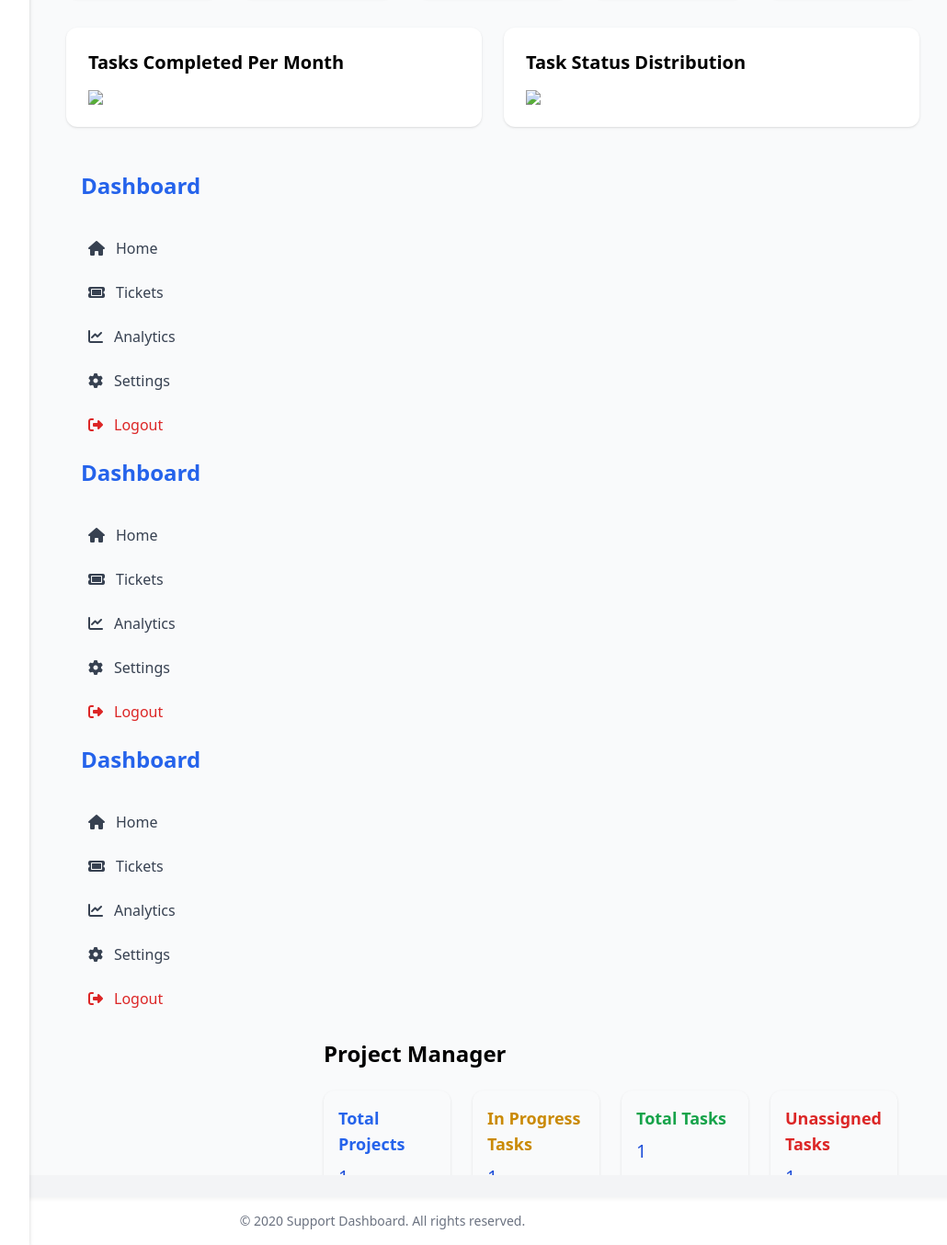
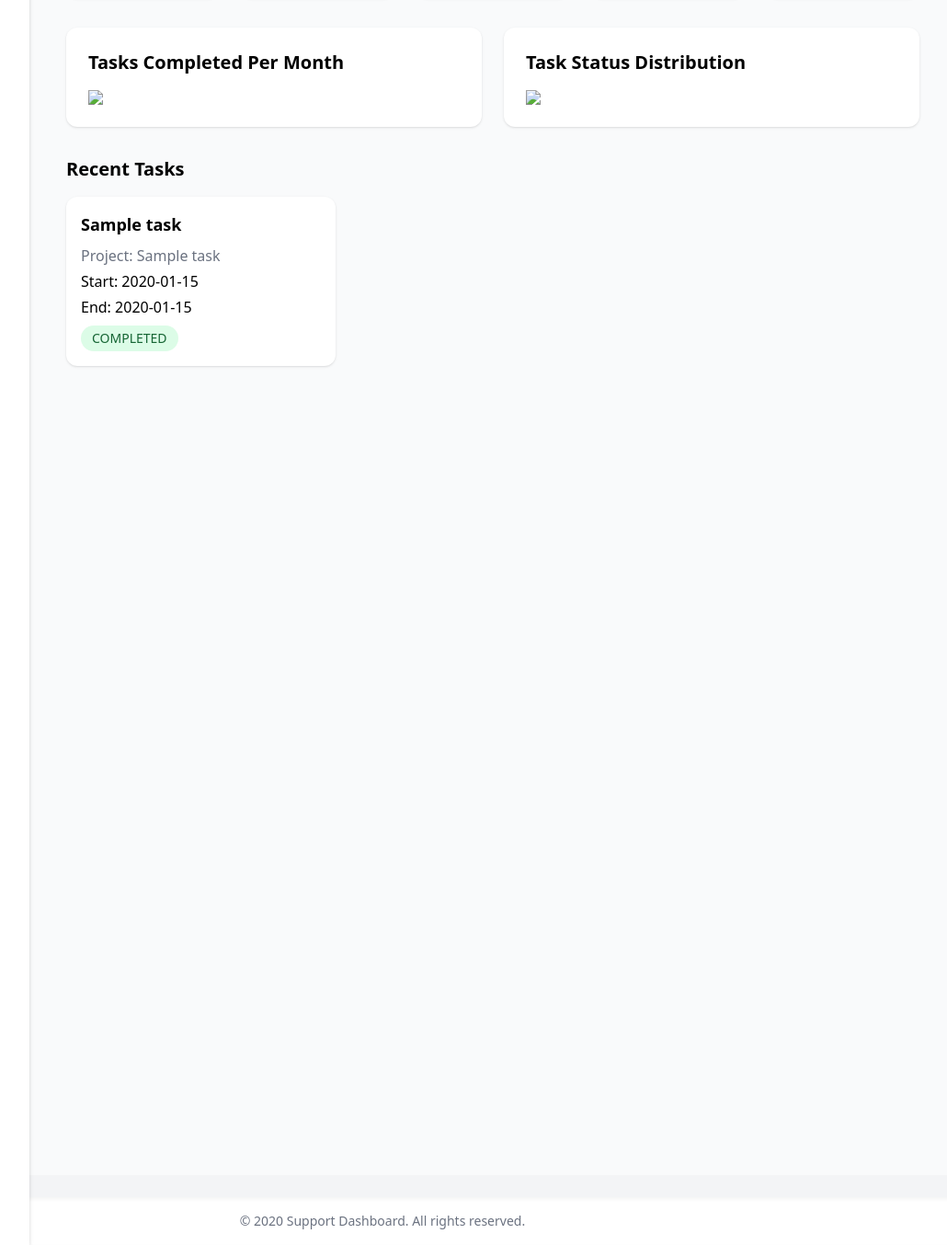
Before and after one commit to harinath187/STS, a Flask app: template app/templates/dashboard/pm.html in a window 1280 px wide. Shown: the part 318-1672 px from the top of the page at 92% size, without its empty margins (224-1254 px from the left). Run offline with Flask 3, Linux system fonts and the light colour scheme; the template is opened without the code that fills it: most values are stand-ins (such as "Sample title", 1, 10 or a date in 2020); some libraries are stand-ins or nearby versions.

Commit message:
remove unwanted code in project management

```diff
--- a/app/templates/dashboard/pm.html
+++ b/app/templates/dashboard/pm.html
@@ -51,114 +51,6 @@
         {% endif %}
       </div>
     </div>
-  <div class="p-4 text-2xl font-bold text-blue-600">Dashboard</div>
-  <nav class="flex-1 px-4 mt-4 space-y-2">
-    <a href="/admin/home" class="flex items-center space-x-3 p-2 rounded-lg hover:bg-blue-100 text-gray-700">
-      <i class="fa fa-home"></i><span>Home</span>
-    </a>
-    <a href="/project_management/due_today" class="flex items-center space-x-3 p-2 rounded-lg hover:bg-blue-100 text-gray-700">
-      <i class="fa fa-ticket"></i><span>Tickets</span>
-    </a>
-    <a href="/admin/analytics" class="flex items-center space-x-3 p-2 rounded-lg hover:bg-blue-100 text-gray-700">
-      <i class="fa fa-chart-line"></i><span>Analytics</span>
-    </a>
-    <a href="/admin/settings" class="flex items-center space-x-3 p-2 rounded-lg hover:bg-blue-100 text-gray-700">
-      <i class="fa fa-cog"></i><span>Settings</span>
-    </a>
-     <a href="/logout" class="flex items-center space-x-3 p-2 mt-auto mb-4 rounded-lg hover:bg-red-100 text-red-600">
-      <i class="fa fa-sign-out-alt"></i><span>Logout</span>
-    </a>
-  </nav>
-</aside>
-    <div class="p-4 text-2xl font-bold text-blue-600">Dashboard</div>
-    <nav class="flex-1 px-4 mt-4 space-y-2">
-      <a href="/admin/home" class="flex items-center space-x-3 p-2 rounded-lg hover:bg-blue-100 text-gray-700">
-        <i class="fa fa-home"></i><span>Home</span>
-      </a>
-      <a href="/admin/tickets" class="flex items-center space-x-3 p-2 rounded-lg hover:bg-blue-100 text-gray-700">
-        <i class="fa fa-ticket"></i><span>Tickets</span>
-      </a>
-      <a href="/admin/analytics" class="flex items-center space-x-3 p-2 rounded-lg hover:bg-blue-100 text-gray-700">
-        <i class="fa fa-chart-line"></i><span>Analytics</span>
-      </a>
-      <a href="/admin/settings" class="flex items-center space-x-3 p-2 rounded-lg hover:bg-blue-100 text-gray-700">
-        <i class="fa fa-cog"></i><span>Settings</span>
-      </a>
-      <a href="/logout" class="flex items-center space-x-3 p-2 mt-auto mb-4 rounded-lg hover:bg-red-100 text-red-600">
-        <i class="fa fa-sign-out-alt"></i><span>Logout</span>
-      </a>
-    </nav>
-  </aside>
-
-
-  <div class="p-4 text-2xl font-bold text-blue-600">Dashboard</div>
-  <nav class="flex-1 px-4 mt-4 space-y-2">
-    <a href="/admin/home" class="flex items-center space-x-3 p-2 rounded-lg hover:bg-blue-100 text-gray-700">
-      <i class="fa fa-home"></i><span>Home</span>
-    </a>
-    <a href="/project_management/due_today" class="flex items-center space-x-3 p-2 rounded-lg hover:bg-blue-100 text-gray-700">
-      <i class="fa fa-ticket"></i><span>Tickets</span>
-    </a>
-    <a href="/admin/analytics" class="flex items-center space-x-3 p-2 rounded-lg hover:bg-blue-100 text-gray-700">
-      <i class="fa fa-chart-line"></i><span>Analytics</span>
-    </a>
-    <a href="/admin/settings" class="flex items-center space-x-3 p-2 rounded-lg hover:bg-blue-100 text-gray-700">
-      <i class="fa fa-cog"></i><span>Settings</span>
-    </a>
-     <a href="/logout" class="flex items-center space-x-3 p-2 mt-auto mb-4 rounded-lg hover:bg-red-100 text-red-600">
-      <i class="fa fa-sign-out-alt"></i><span>Logout</span>
-    </a>
-  </nav>
-</aside>
-
-
-  <!-- Main Content -->
-  <main class="flex-1 ml-64 mt-0 p-6 bg-gray-50">
-    <h1 class="text-2xl font-semibold mb-6">Project Manager {{ user.name }}</h1>
-
-    <div class="grid grid-cols-4 gap-6">
-  <!-- Total Projects -->
-  <div class="bg-glass p-4 rounded-xl shadow text-blue-700 ">
-    <h2 class="text-lg font-bold mb-2 text-blue-600">Total Projects</h2>
-    <p class="text-xl">{{ projects | length }}</p>
-    <ul class="list-disc ml-5 text-blue-700 mt-2">
-      {% for project in projects %}
-        <li>
-          <a href="/manager/project/{{ project.id }}/tasks" class="hover:underline">
-            {{ project.name }}
-          </a>
-        </li>
-      {% endfor %}
-    </ul>
-  </div>
-
-  <!-- In Progress Tasks -->
-  <div class="bg-glass p-4 rounded-xl shadow text-blue-700 ">
-    <h2 class="text-lg font-bold mb-2 text-yellow-600">In Progress Tasks</h2>
-    <p class="text-xl">{{ in_progress_count }}</p>
-  </div>
-
-  <!-- Total Tasks -->
-  <div class="bg-glass p-4 rounded-xl shadow text-blue-700 ">
-    <h2 class="text-lg font-bold mb-2 text-green-600">Total Tasks</h2>
-    <p class="text-xl">{{ task_count }}</p>
-  </div>
-
-  <!-- Unassigned Tasks -->
-  <div class="bg-glass p-4 rounded-xl shadow text-blue-700 ">
-    <h2 class="text-lg font-bold mb-2 text-red-600">Unassigned Tasks</h2>
-    <p class="text-xl">{{ unassigned_task_count }}</p>
-  </div>
-</div>
-
-
-
-
-
-
-
-  </main>
-
 
     <div class="mb-8">
       <h3 class="text-xl font-semibold mb-4">Recent Tasks</h3>
```
Also changed, not shown: 1 other file.
